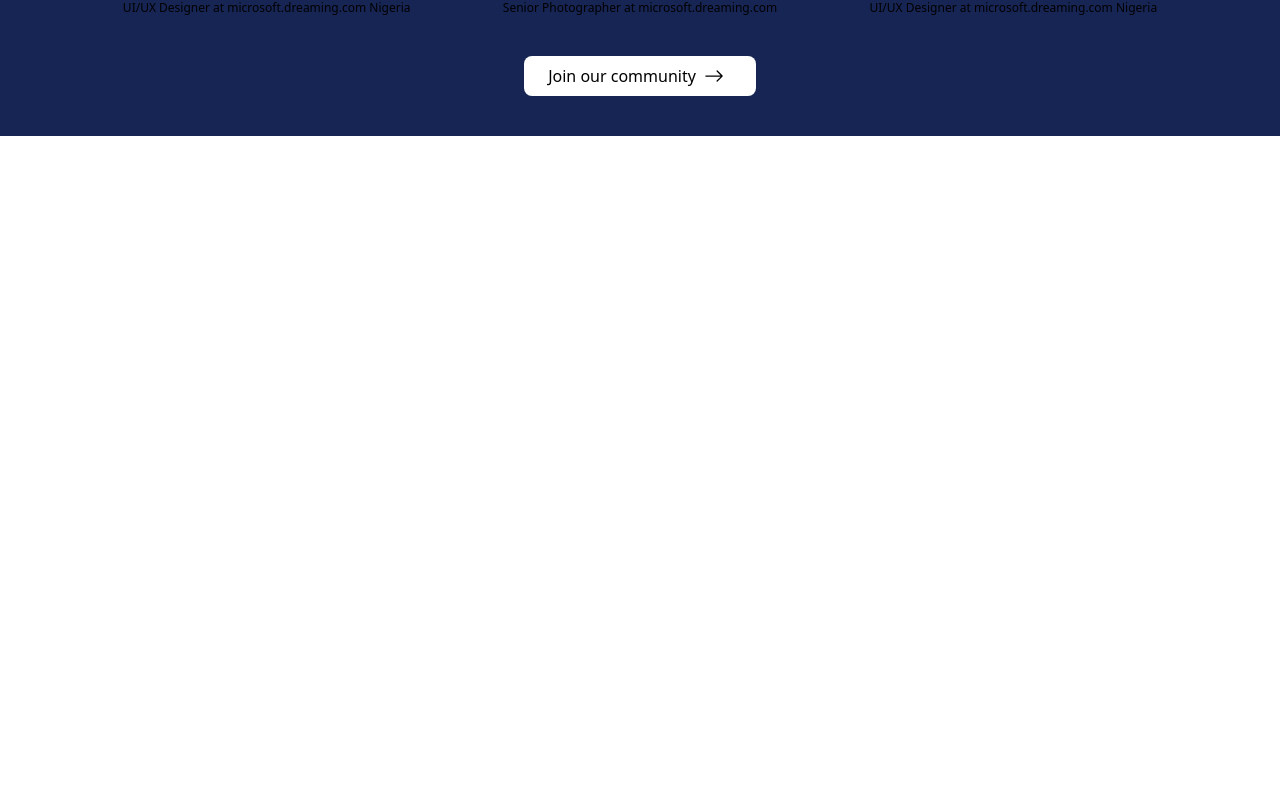
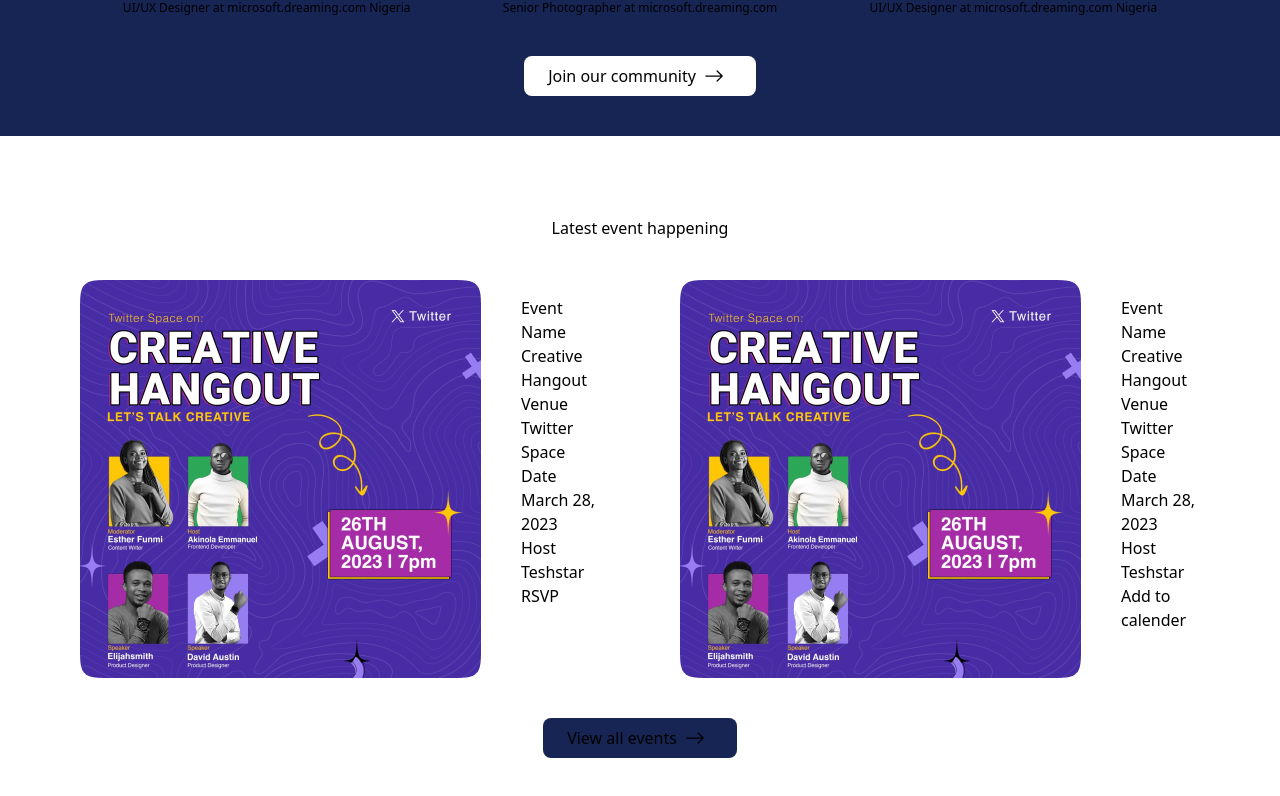
Before and after one commit to blessingsmart/TechStar, a React (Vite) app: page / in a window 1280 px wide. Shown: the part 2828-3624 px from the top of the page. Before the commit the page ends 2964 px from the top, so only its background shows below. Built offline with nearby package versions, Linux system fonts and the light colour scheme.

Commit message:
new file:   public/images/image-6.png 	new file:   src/component/event.jsx 	new file:   src/component/stack.jsx 	modified:   src/pages/Home.jsx

```diff
--- /dev/null
+++ b/src/component/event.jsx
@@ -0,0 +1,68 @@
+import React from 'react'
+import event1 from '/images/image-6.png'
+import {BsArrowRight} from 'react-icons/bs'
+
+const Event = () => {
+  return (
+    <div className='flex flex-col gap-10 justify-center items-center w-screen p-20'>
+        <div>
+            Latest event happening
+        </div>
+        <div className='flex gap-20'>
+            <div className='flex'>
+                <img src={event1} alt="" />
+                <dir className="flex flex-col text-left">
+                    <div>
+                        <p>Event Name</p>
+                        <p>Creative Hangout</p>
+                    </div>
+                    <div>
+                        <p>Venue</p>
+                        <p>Twitter Space</p>
+                    </div>
+                    <div>
+                        <p>Date</p>
+                        <p>March 28, 2023</p>
+                    </div>
+                    <div>
+                        <p>Host</p>
+                        <p>Teshstar</p>
+                    </div>
+                        <div>
+                            <p>RSVP</p>
+                        </div>
+                </dir>
+            </div>
+            <div className='flex'>
+                <img src={event1} alt="" />
+                <dir className="flex flex-col text-left">
+                    <div>
+                        <p>Event Name</p>
+                        <p>Creative Hangout</p>
+                    </div>
+                    <div>
+                        <p>Venue</p>
+                        <p>Twitter Space</p>
+                    </div>
+                    <div>
+                        <p>Date</p>
+                        <p>March 28, 2023</p>
+                    </div>
+                    <div>
+                        <p>Host</p>
+                        <p>Teshstar</p>
+                    </div>
+                        <div>
+                            <p>Add to calender</p>
+                        </div>
+                </dir>
+            </div>
+        </div>
+        <button className='flex items-center bg-blue-950 hover:bg-blue-800 rounded-lg w-fit py-2 px-6 text-black text-sm md:text-base'>
+                View all events <BsArrowRight size={20} className='mx-2'/>
+        </button>
+    </div>
+  )
+}
+
+export default Event
--- /dev/null
+++ b/src/component/stack.jsx
@@ -0,0 +1,24 @@
+import React from 'react'
+
+const Stack = () => {
+  return (
+    <div className='flex flex-col text-white w-screen p-20'>
+        <div className='flex justify-between items-center'>
+           <p>Find your stack and join the legion of creatives</p>
+           <p>See all communities</p>
+        </div>
+        <div className='flex gap-5'>
+            <div className='flex flex-col gap-5'>
+                <div>Product Design</div>
+                <div className='flex gap-5'>
+                    <div>Front End Jackies</div>
+                    <div>JS Gurus</div>
+                </div>
+            </div>
+            <div>Backend Devs</div>
+        </div>
+    </div>
+  )
+}
+
+export default Stack
--- a/src/pages/Home.jsx
+++ b/src/pages/Home.jsx
@@ -3,6 +3,8 @@ import Nav from "../component/nav";
 import Hero from "../component/hero";
 import About from "../component/about";
 import Members from "../component/members";
+import Event from "../component/event";
+import Stack from "../component/stack";
 
 const Home = () => {
     return (
@@ -11,6 +13,8 @@ const Home = () => {
             <Hero />
             <About />
             <Members />
+            <Event />
+            <Stack />
          </>
     );
 };
```
Also changed, not shown: public/images/image-6.png (added).
